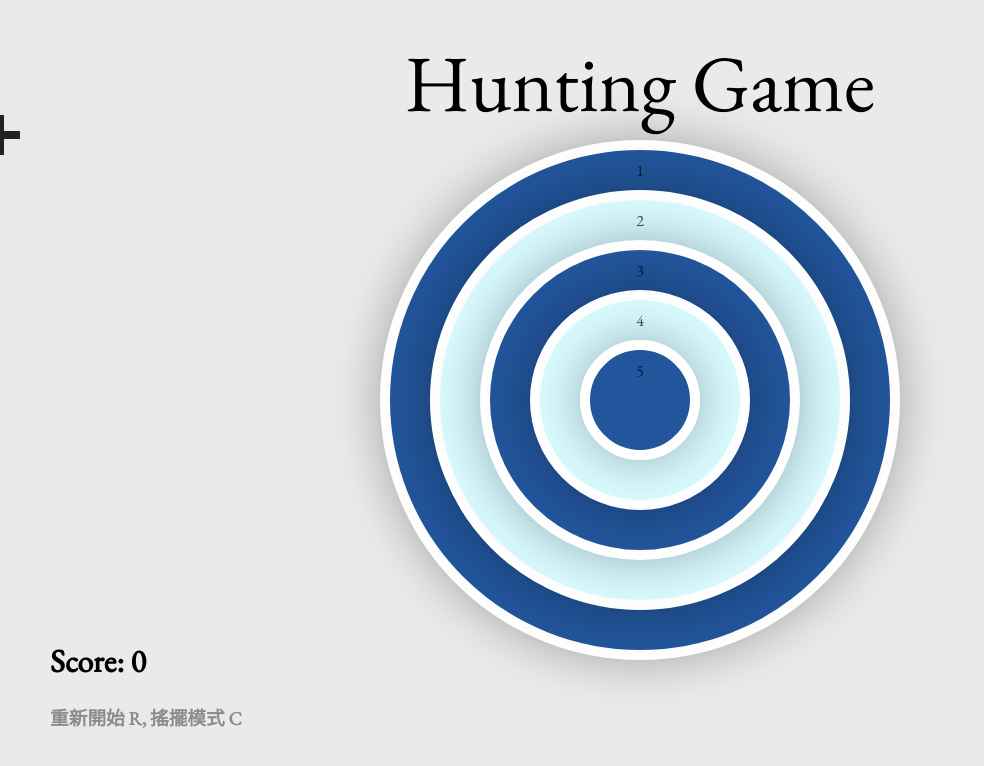
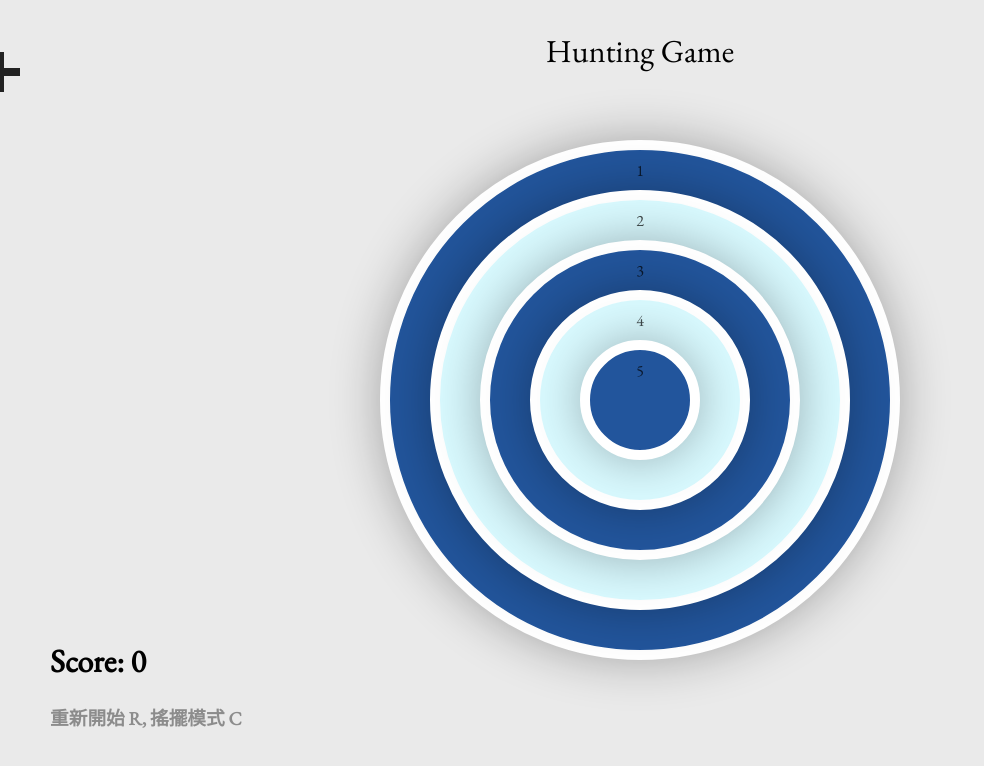
Before and after one commit to alec0123321/hunting_game, a website: page index.html in a window 1280 px wide. Shown: the whole page, without its empty margins (0-984 px from the left). Drawn offline with nearby package versions, Linux system fonts and the light colour scheme.

Commit message:
fixed sizr

```diff
--- a/sass/style.sass
+++ b/sass/style.sass
@@ -19,7 +19,7 @@ html,body
   background-color: #EAEAEA
 
 .title
-  font-size: 5em
+  font-size: 2em
   display: flex
   justify-content: center
   padding-top: 30px
```
Also changed, not shown: css/style.css.
